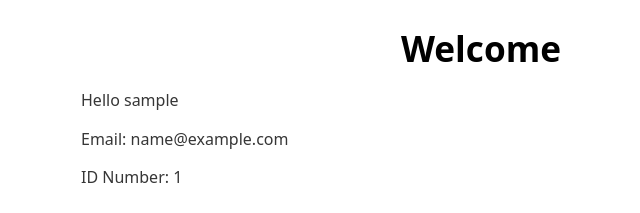
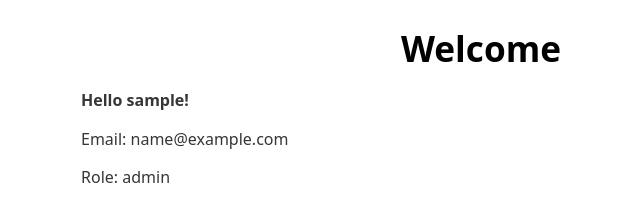
Before and after one commit to BiggScrappy/Senior-Project, a PHP site: page /selectPreviousSurveys.php in a window 1280 px wide. Shown: the part 109-322 px from the top of the page, without its empty margins (159-799 px from the left). Run offline with PHP 8.4, Linux system fonts and the light colour scheme; the visitor is signed in with stand-in values (Sample User, id 1); tables that the repository leaves empty or names only in its code hold one stand-in row (values such as "Sample post"); data that the repository does not hold is empty; some libraries are stand-ins or nearby versions.

Commit message:
Update selectPreviousSurveys.php
usercard

```diff
--- a/selectPreviousSurveys.php
+++ b/selectPreviousSurveys.php
@@ -23,6 +23,7 @@
     <title>Select Previous Survey To View</title>
     <meta charset="UTF-8">
     <link rel="stylesheet" href="style.css">
+   <link rel="stylesheet" href="userInformation.css">
     <link rel="stylesheet" href="https://cdn.jsdelivr.net/npm/water.css@2/out/water.css">
     <link rel="stylesheet" href="table.css">
     <script src="https://kit.fontawesome.com/c51fcdbfd4.js" crossorigin="anonymous"></script>
@@ -35,7 +36,6 @@
   <a href="#default" class="logo">USACE Dam Safety</a>
   <div class="header-right">
     <a class="active" href="index.php">Home</a>
-
 <?php if(isset($_SESSION["user_id"])): ?>
     <a href="logout.php">Logout</a>
 <?php elseif(!isset($_SESSION["user_id"])): ?>
@@ -46,15 +46,18 @@
 
 
 <!--Verify User Info-->
-    <h1>Welcome</h1>
+<h1>Welcome</h1>
+    <div class="userInformation">
     <?php if(isset($user)): ?>
-        <p> Hello <?= htmlspecialchars($user["username"]) ?></p>
+
+        <p> <b> Hello <?= htmlspecialchars($user["username"]) ?>!</b></p>
         <p> Email: <?= htmlspecialchars($user["email"]) ?></p>
-        <p> ID Number: <?= htmlspecialchars($user["user_id"]) ?></p>
+        <p> Role: <?= htmlspecialchars($user["role_name"]) ?></p>
+
     <?php else: ?>
         <p><a href="login.php">Login</a> </p>
     <?php endif; ?>
-
+    </div>
 
 
 <form action="respondentViewPreviousSurvey.php" method="post">
```
